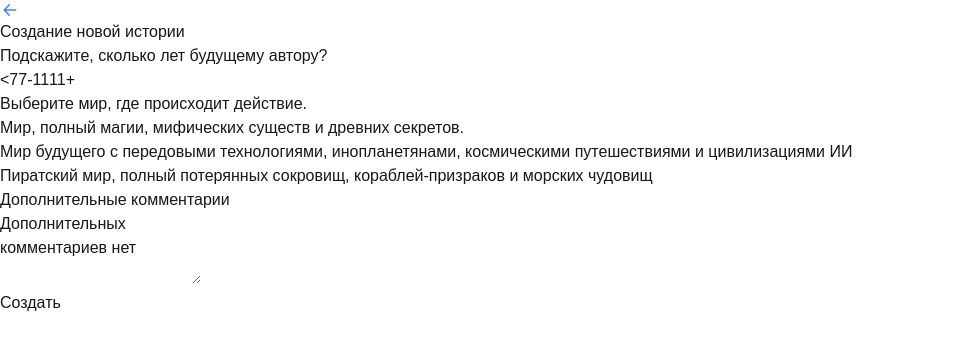
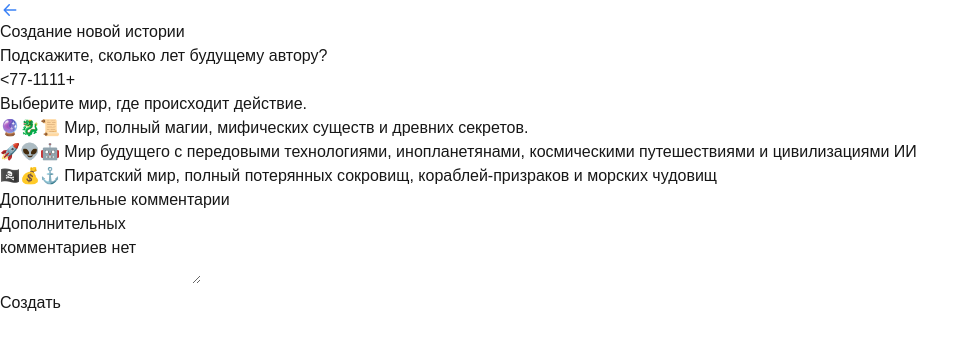
Before and after one commit to pshepelenko/storyhop_frontend, a Next.js app: page /new in a window 1280 px wide. Shown: the top 350 px of the page, without its empty margins (0-979 px from the left). Built offline with nearby package versions, Linux system fonts and the light colour scheme.

Commit message:
Adding emojis to new stories' topics

```diff
--- a/src/pages/new.tsx
+++ b/src/pages/new.tsx
@@ -107,19 +107,19 @@ const NewStoryPage = () => {
                                         className={`py-2 px-4 rounded-lg ${world === 'Фэнтезийный мир, полный магии, мифических существ и древних секретов.' ? 'bg-blue-500 text-white' : 'bg-white border border-gray-200'}`}
                                         onClick={() => setWorld('Фэнтезийный мир, полный магии, мифических существ и древних секретов.')}
                                     >
-                                        Мир, полный магии, мифических существ и древних секретов.
+                                        🔮🐉📜 Мир, полный магии, мифических существ и древних секретов.
                                     </button>
                                     <button
                                         className={`py-2 px-4 rounded-lg ${world === 'Футуристический мир с передовыми технологиями, инопланетянами, космическими путешествиями и цивилизациями ИИ' ? 'bg-blue-500 text-white' : 'bg-white border border-gray-200'}`}
                                         onClick={() => setWorld('Футуристический мир с передовыми технологиями, инопланетянами, космическими путешествиями и цивилизациями ИИ')}
                                     >
-                                        Мир будущего с передовыми технологиями, инопланетянами, космическими путешествиями и цивилизациями ИИ
+                                        🚀👽🤖 Мир будущего с передовыми технологиями, инопланетянами, космическими путешествиями и цивилизациями ИИ
                                     </button>
                                     <button
                                         className={`py-2 px-4 rounded-lg ${world === 'Пиратский мир, полный потерянных сокровищ, кораблей-призраков и морских чудовищ' ? 'bg-blue-500 text-white' : 'bg-white border border-gray-200'}`}
                                         onClick={() => setWorld('Пиратский мир, полный потерянных сокровищ, кораблей-призраков и морских чудовищ')}
                                     >
-                                        Пиратский мир, полный потерянных сокровищ, кораблей-призраков и морских чудовищ
+                                        🏴‍☠️💰⚓ Пиратский мир, полный потерянных сокровищ, кораблей-призраков и морских чудовищ
                                     </button>
                                 </div>
                             </div>
```
